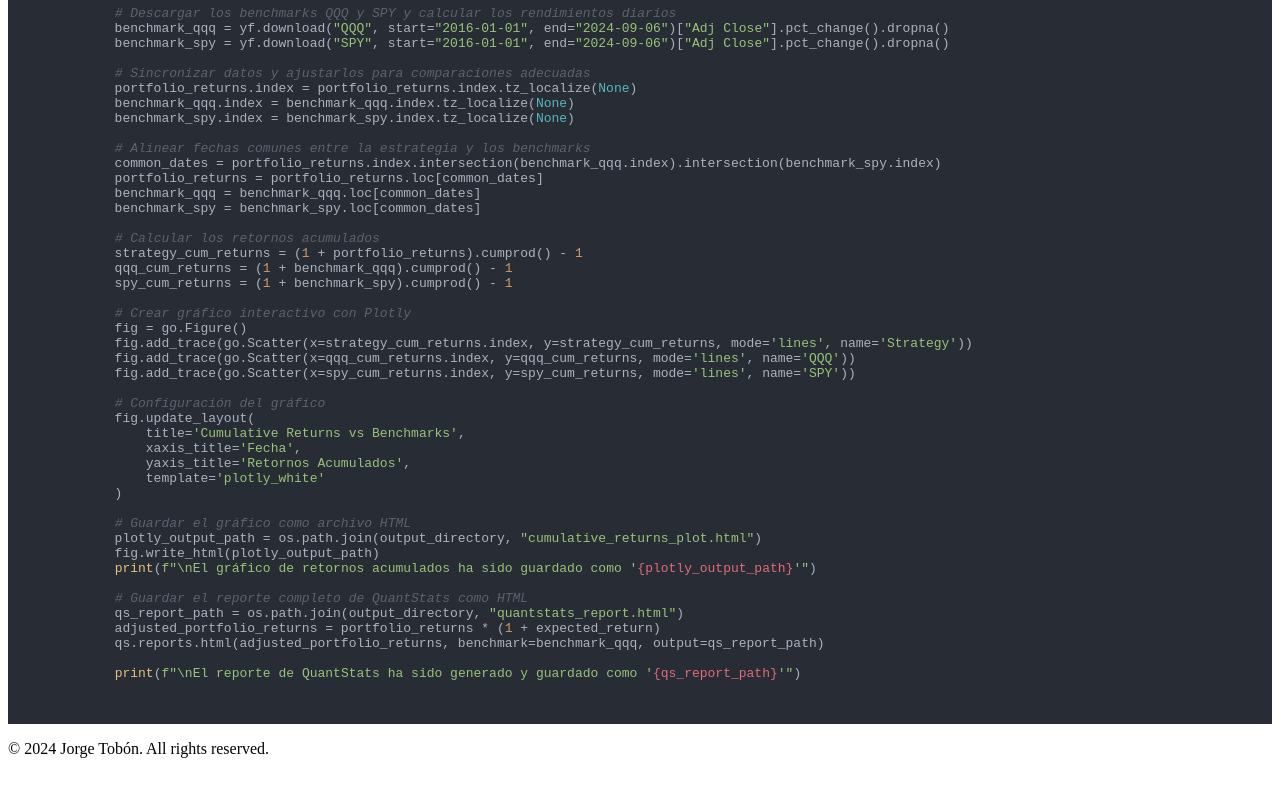
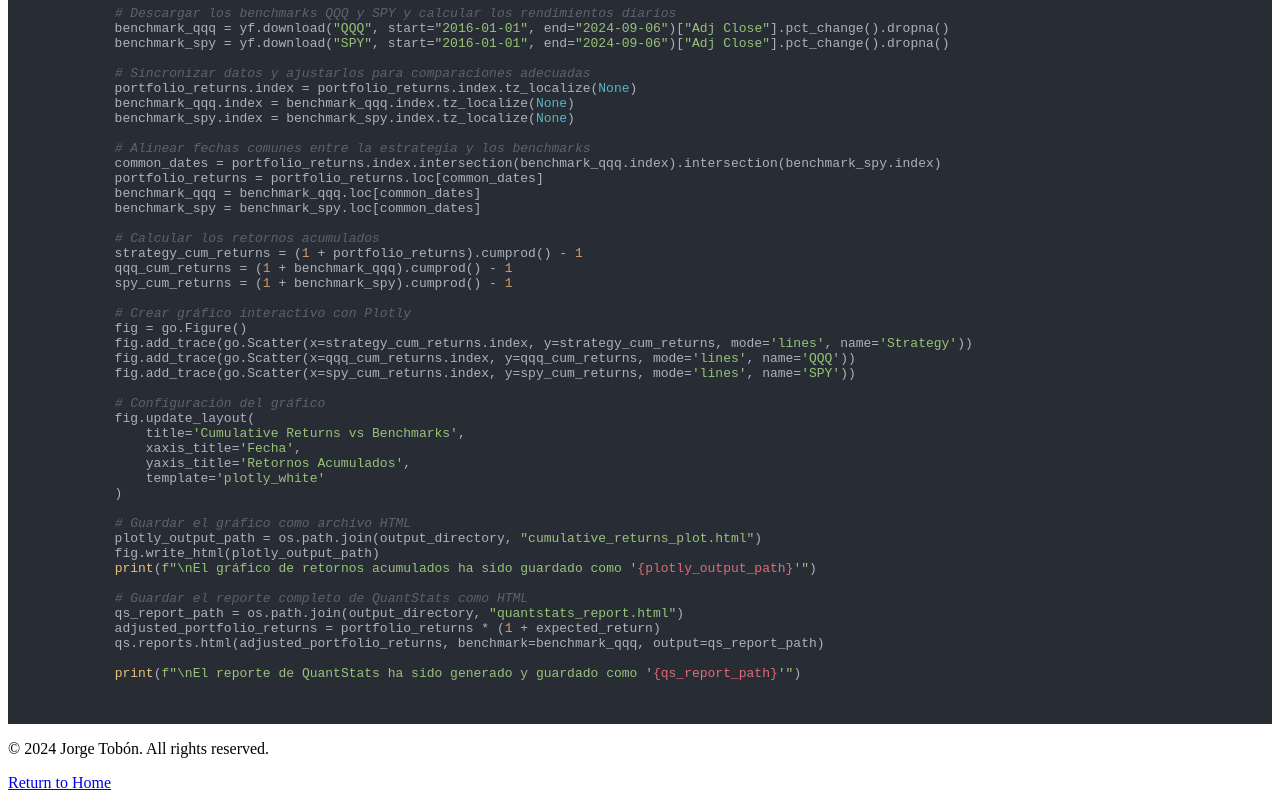
Before and after one commit to jtobon2025/portfolio, a plain HTML site: page code_1.html in a window 1280 px wide. Shown: the part 3196-3996 px from the top of the page. Before the commit the page ends 3970 px from the top, so only its background shows below. Drawn offline with nearby package versions, Linux system fonts and the light colour scheme.

Commit message:
Update code_1.html

```diff
--- a/code_1.html
+++ b/code_1.html
@@ -279,6 +279,6 @@
     <footer>
         <p>© 2024 Jorge Tobón. All rights reserved.</p>
     </footer>
-
+<a href="project_2.html" class="back-button">Return to Home</a>
 </body>
 </html>
```
